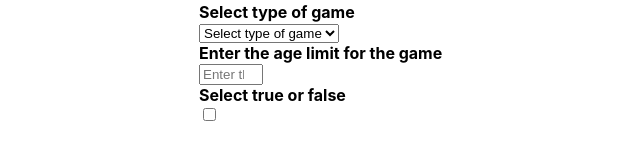
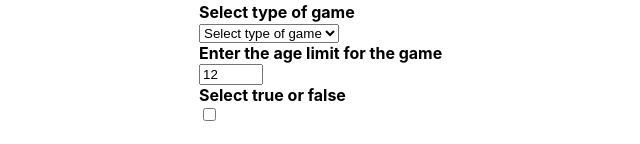
Before and after one commit to webgleb/swipex.yura.d.test, a React (Create React App) app in the folder swiper.yura.d.test/: page / in a window 1280 px wide. Shown: the part 228-372 px from the top of the page, without its empty margins (241-881 px from the left). Built offline with nearby package versions, Linux system fonts and the light colour scheme.

Commit message:
fix: fix test

```diff
--- a/swiper.yura.d.test/src/App.js
+++ b/swiper.yura.d.test/src/App.js
@@ -3,6 +3,7 @@ import './App.css';
 
 const jsonData = [
   {
+    id: "text-type",
     "name": "text",
     "type": "text",
     "validation": "^[A-Za-z]+$",
@@ -10,28 +11,28 @@ const jsonData = [
     "placeholder": "Enter name game"
   },
   {
-    "name": "longtext",
+    id: "longtext-type",
     "type": "longtext",
     "value": "",
     "placeholder": "Enter a description of game"
   },
   {
-    "name": "dropdown",
+    id: "dropdown-type",
     "type": "dropdown",
     "options": ["Shooter", "Racing", "PRG", "Strategy", "Adventure"],
     "value": "",
     "placeholder": "Select type of game"
   },
   {
-    "name": "number",
+    id: "number-type",
     "type": "number",
     "min_value": 12,
     "max_value": 100,
-    "default_value": 0,
+    "default_value": 12,
     "placeholder": "Enter the age limit for the game"
   },
   {
-    "name": "boolean",
+    id: "boolean-type",
     "type": "boolean",
     "default_value": false,
     "placeholder": "Select true or false"
@@ -39,16 +40,27 @@ const jsonData = [
 ];
 
 function App() {
-  const [formData, setFormData] = useState({});
+  const initialFormData = {};
+  jsonData.forEach((fieldData) => {
+    if (fieldData.type === 'number') {
+      initialFormData[fieldData.id] = fieldData.default_value || 12;
+    } else if (fieldData.type === 'boolean') {
+      initialFormData[fieldData.id] = fieldData.default_value || false;
+    } else {
+      initialFormData[fieldData.id] = '';
+    }
+  });
+
+  const [formData, setFormData] = useState(initialFormData);
   const [formValues, setFormValues] = useState({});
 
-  const handleChange = (name, value) => {
-    const fieldData = jsonData.find((field) => field.name === name);
+  const handleChange = (id, value) => {
+    const fieldData = jsonData.find((field) => field.id === id);
 
     if (fieldData) {
       if (fieldData.type === 'text') {
         if (fieldData.validation && !new RegExp(fieldData.validation).test(value)) {
-          alert(`Invalid ${name}! Please follow the validation rules.`);
+          alert(`Invalid ${fieldData.id}! Please follow the validation rules.`);
           return;
         }
       }
@@ -57,18 +69,18 @@ function App() {
         const numValue = parseFloat(value);
         setFormData({
           ...formData,
-          [name]: numValue,
+          [id]: numValue,
         });
         return;
       }
-
     }
 
     setFormData({
       ...formData,
-      [name]: value,
+      [id]: value,
     });
   };
+
 
   const handleSubmit = (e) => {
     e.preventDefault();
@@ -84,25 +96,25 @@ function App() {
             {fieldData.type === 'text' && (
               <input
                 type="text"
-                name={fieldData.name}
-                onChange={(e) => handleChange(fieldData.name, e.target.value)}
-                value={formData[fieldData.name] || ''}
+                name={fieldData.id}
+                onChange={(e) => handleChange(fieldData.id, e.target.value)}
+                value={formData[fieldData.id] || ''}
                 placeholder={fieldData.placeholder}
-              />
+             />
             )}
             {fieldData.type === 'longtext' && (
               <textarea
-                name={fieldData.name}
-                onChange={(e) => handleChange(fieldData.name, e.target.value)}
-                value={formData[fieldData.name] || ''}
+                name={fieldData.id}
+                onChange={(e) => handleChange(fieldData.id, e.target.value)}
+                value={formData[fieldData.id] || ''}
                 placeholder={fieldData.placeholder}
               />
             )}
              {fieldData.type === 'dropdown' && (
               <select
-                name={fieldData.name}
-                onChange={(e) => handleChange(fieldData.name, e.target.value)}
-                value={formData[fieldData.name] || ''}
+                name={fieldData.id}
+                onChange={(e) => handleChange(fieldData.id, e.target.value)}
+                value={formData[fieldData.id] || ''}
               >
                 <option value="">{fieldData.placeholder}</option>
                 {fieldData.options.map((option, optionIndex) => (
@@ -115,9 +127,9 @@ function App() {
            {fieldData.type === 'number' && (
               <input
                 type="number"
-                name={fieldData.name}
-                onChange={(e) => handleChange(fieldData.name, e.target.value)}
-                value={formData[fieldData.name]}
+                name={fieldData.id}
+                onChange={(e) => handleChange(fieldData.id, e.target.value)}
+                value={formData[fieldData.id]}
                 placeholder={fieldData.placeholder}
                 min={fieldData.min_value}
                 max={fieldData.max_value}
@@ -126,9 +138,9 @@ function App() {
             {fieldData.type === 'boolean' && (
               <input
                 type="checkbox"
-                name={fieldData.name}
-                onChange={(e) => handleChange(fieldData.name, e.target.checked)}
-                checked={formData[fieldData.name] || false}
+                name={fieldData.id}
+                onChange={(e) => handleChange(fieldData.id, e.target.checked)}
+                checked={formData[fieldData.id]}
               />
             )}
           </div>
```
